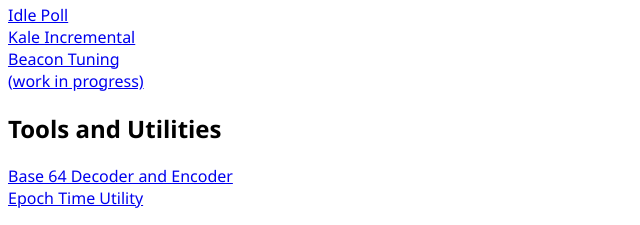
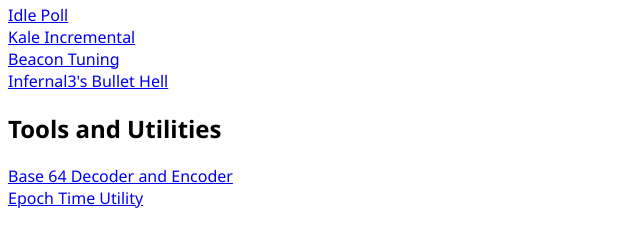
Before and after one commit to infernal3/infernal3.github.io, a plain HTML site: page index.html in a window 1280 px wide. Shown: the part 177-402 px from the top of the page, 0-640 px from the left. Drawn offline with Linux system fonts and the light colour scheme.

Commit message:
Update index.html

```diff
--- a/index.html
+++ b/index.html
@@ -21,7 +21,7 @@
     <a href="https://infernal3.github.io/IdlePoll">Idle Poll</a><br>
     <a href="https://infernal3.github.io/kale-incremental">Kale Incremental</a><br>
     <a href="https://infernal3.github.io/beacon-tuning">Beacon Tuning</a><br>
-    <a href="https://infernal3.github.io/moltendye">(work in progress)</a>
+    <a href="https://infernal3.github.io/moltendye">Infernal3's Bullet Hell</a>
     <h2>Tools and Utilities</h2>
     <a href="https://infernal3.github.io/weak64">Base 64 Decoder and Encoder</a><br>
     <a href="https://infernal3.github.io/epoch-time">Epoch Time Utility</a>
```
